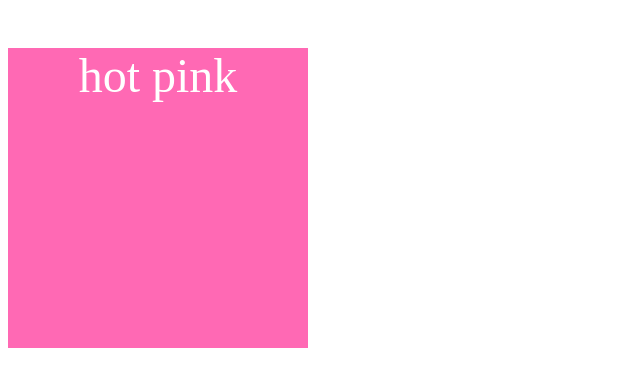
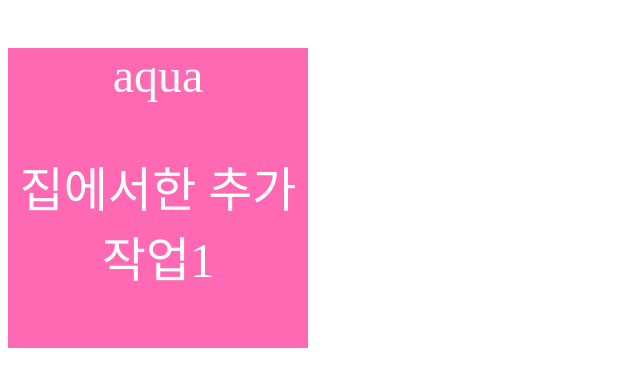
Before and after one commit to shower510/git-first, a plain HTML site: page index.html in a window 1280 px wide. Shown: the whole page, without its empty margins (0-640 px from the left). Drawn offline with Linux system fonts and the light colour scheme.

Commit message:
집추가작업

```diff
--- a/index.html
+++ b/index.html
@@ -10,7 +10,8 @@
 
 <body>
   <div>
-    <p>hot pink</p>
+    <p>aqua</p>
+    <p>집에서한 추가작업1</p>
   </div>
 
 </body>
```
